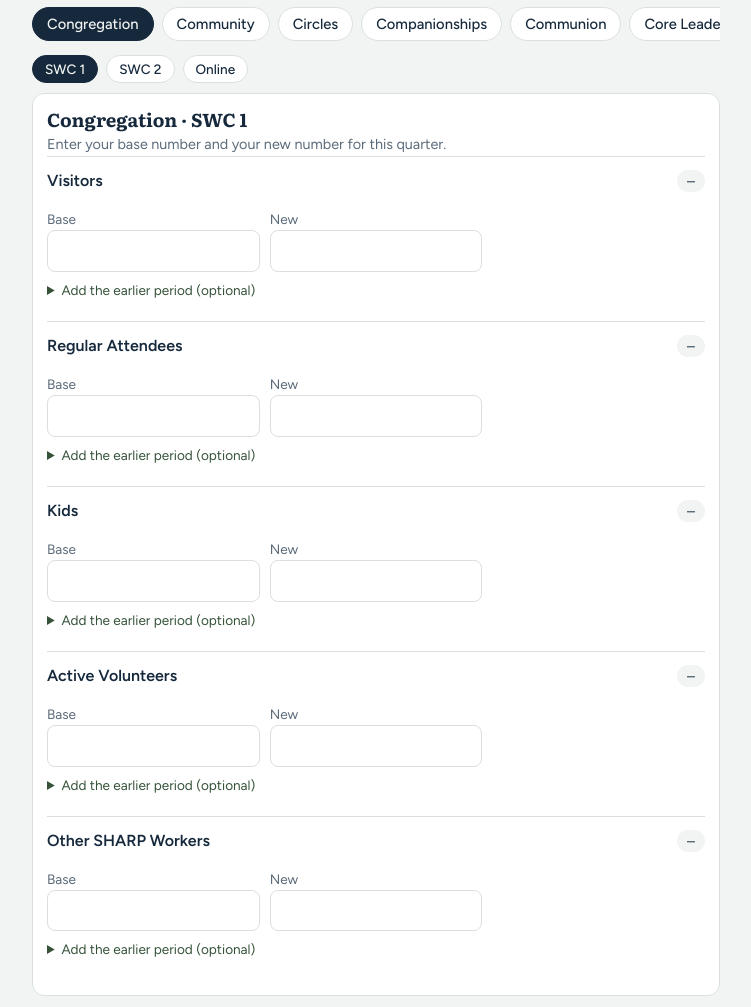
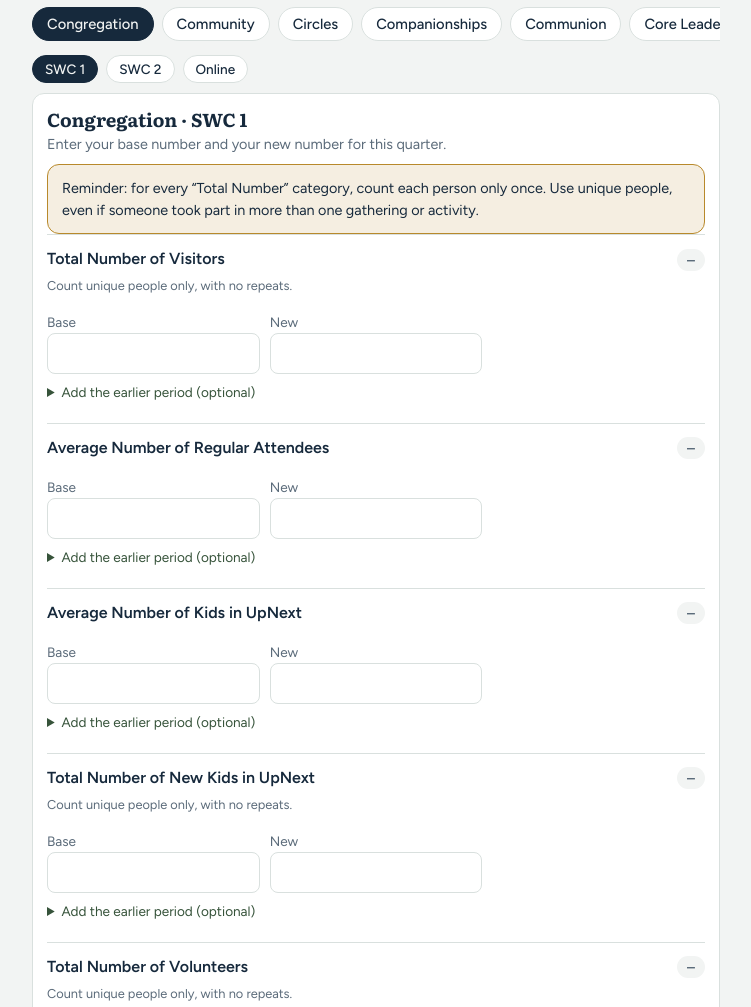
Before and after one commit to rlccphil/church-health, a plain HTML site: page index.html in a window 1280 px wide. Shown: the part 619-1626 px from the top of the page, without its empty margins (264-1015 px from the left). Drawn offline with Linux system fonts and the light colour scheme.

Commit message:
Add files via upload

```diff
--- a/index.html
+++ b/index.html
@@ -106,11 +106,11 @@ body::before{content:"";position:fixed;inset:0 0 auto;height:env(safe-area-inset
 
 <script>
 const ENVS=[
-{id:"congregation",name:"Congregation",sites:["SWC 1","SWC 2","Online"],f:["Visitors","Regular Attendees","Kids","Active Volunteers","Other SHARP Workers"],water:"welcome, follow-up of visitors, and equipping workers"},
-{id:"community",name:"Community",f:["New Contacts","Regular Community Event Attendees (Except Visitors)","Community Event Active Volunteers"],water:"personal invitations, hospitality, and caring for workers"},
-{id:"circles",name:"Circles",f:["Number of Circles","Circle Visitors","Circle Members","SHARP Volunteers"],water:"circle leader coaching, invitations, and healthy group rhythms"},
-{id:"companionships",name:"Companionships",f:["Number of CARE-givers","Number of CARE-receivers"],water:"training CARE-givers and matching them with those who need care"},
-{id:"communion",name:"Communion",f:["Jesus First Participants","Retreat Participants","Spiritual Formation Students"],water:"inviting people to gatherings and retreats, and following up afterward"},
+{id:"congregation",name:"Congregation",sites:["SWC 1","SWC 2","Online"],f:["Total Number of Visitors","Average Number of Regular Attendees","Average Number of Kids in UpNext","Total Number of New Kids in UpNext","Total Number of Volunteers","Total Number of SHARP Workers"],water:"welcome, follow-up of visitors, and equipping workers"},
+{id:"community",name:"Community",f:["Total Number of New Contacts","Total Number of Regular Community Event Attendees (Except Visitors)","Total Number of Community Event Volunteers"],water:"personal invitations, hospitality, and caring for workers"},
+{id:"circles",name:"Circles",f:["Total Number of Circles","Total Number of Circle Visitors","Total Number of Circle Members","Total Number of SHARP Volunteers"],water:"circle leader coaching, invitations, and healthy group rhythms"},
+{id:"companionships",name:"Companionships",f:["Total Number of CARE-Givers","Total Number of CARE-Receivers"],water:"training CARE-givers and matching them with those who need care"},
+{id:"communion",name:"Communion",f:["Total Number of Jesus First Participants","Total Number of Retreat Participants","Total Number of Spiritual Formation Students"],water:"inviting people to gatherings and retreats, and following up afterward"},
 {id:"core",name:"Core Leaders",f:["TAG Members","Supervisors","Circle Leaders","Task Group Leaders","Community Overseers","Ministry Coordinators"],water:"identifying, training, and encouraging emerging leaders"},
 {id:"staff",name:"Church Staff",f:["Interns","Junior Pastors 1","Junior Pastors 2","Assistant Pastors","Associate Pastors","Lead Pastors"],water:"mentoring, pastoral care of the staff, and a clear development pathway"}];
 const UNIT={monthly:"month",quarterly:"quarter","semi-annual":"half-year",annual:"year"};
@@ -190,9 +190,9 @@ function renderTop(){renderPeriod();
 function renderInputs(){
   const env=E(S.env),k=key(env.id,env.sites?S.site:null);
   const u=UNIT[S.tf];
-  $("inputs").innerHTML=`<h3 style="margin-bottom:2px">${env.name}${env.sites?" · "+S.site:""}</h3><div class="muted">Enter your base number and your new number for this ${u}.</div>`+
+  $("inputs").innerHTML=`<h3 style="margin-bottom:2px">${env.name}${env.sites?" · "+S.site:""}</h3><div class="muted">Enter your base number and your new number for this ${u}.</div>${env.f.some(x=>/^Total Number/.test(x))?'<div class="pray" style="font-size:.9rem">Reminder: for every “Total Number” category, count each person only once. Use unique people, even if someone took part in more than one gathering or activity.</div>':""}`+
   env.f.map((f,i)=>{const r=get(env.id,env.sites?S.site:null,f);return`<div class="row" data-f="${i}">
-    <div class="nm"><span>${f}</span><span class="pct" id="pc${i}">–</span></div>
+    <div class="nm"><span>${f}</span><span class="pct" id="pc${i}">–</span></div>${/^Total Number/.test(f)?'<div class="muted" style="grid-column:1/-1;font-size:.8rem;margin-top:-4px">Count unique people only, with no repeats.</div>':""}
     <label>Base<input inputmode="numeric" type="number" min="0" step="1" data-k="b" value="${r.b??""}"></label>
     <label>New<input inputmode="numeric" type="number" min="0" step="1" data-k="n" value="${r.n??""}"></label>
     <details><summary>Add the earlier period (optional)</summary><label>Number from one ${u} before the base<input inputmode="numeric" type="number" min="0" step="1" data-k="p" value="${r.p??""}"></label></details><div class="muted src" style="grid-column:1/-1;font-size:.8rem">${dirty[pk(env.id,env.sites?S.site:null,f)]?"Unsaved changes":r.at?"Last saved by "+(r.by||"someone")+" on "+r.at:""}</div></div>`}).join("");
```
